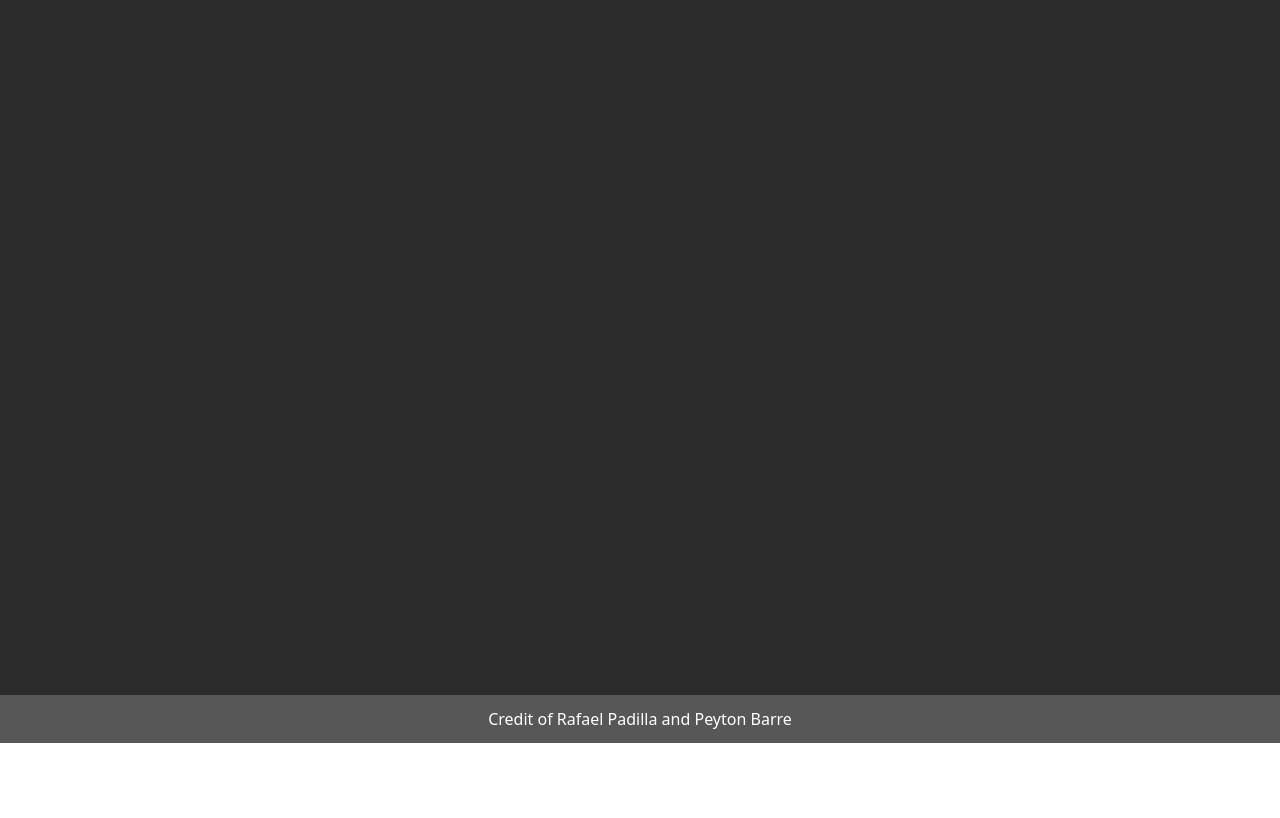
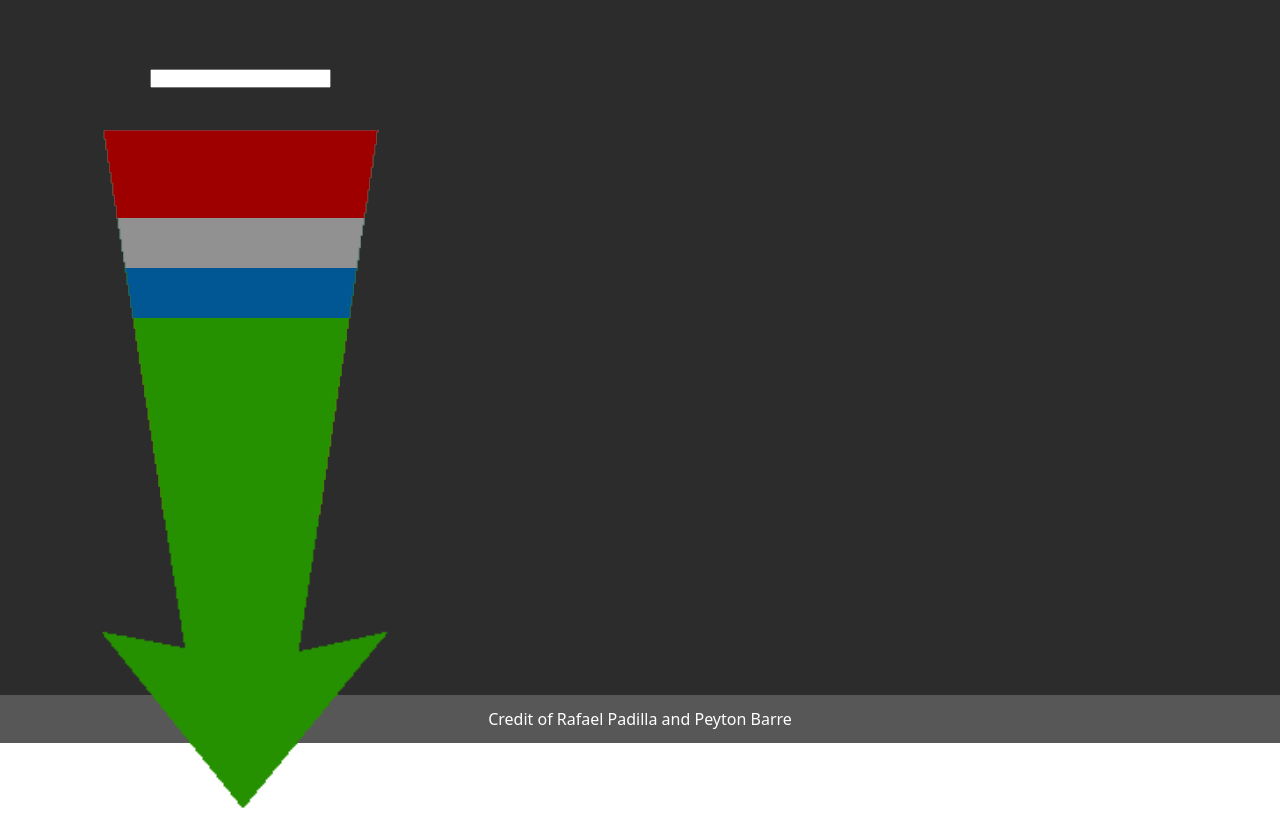
Before and after one commit to crispynoodlesoup/pb_drilling_solutions, a website: page index.html in a window 1280 px wide. Shown: the part 57-875 px from the top of the page. Before the commit the page ends 800 px from the top, so only its background shows below. Drawn offline with Linux system fonts and the light colour scheme.

Commit message:
indextime!

```diff
--- a/index.html
+++ b/index.html
@@ -14,14 +14,23 @@
 
 <body>
     <nav>
-        <h2>PB Solutions</h2>
+        <h2><a href="./index.html">PB Solutions</a></h2>
         <ul>
             <li><a href="./about.html">About</a></li>
             <li><a href="./tools.html">Tools</a></li>
         </ul>
     </nav>
     <main>
-
+        <form class="Depth" onsubmit="calculateGraph()">
+            <input type="text"/>
+        </form>
+        <div class="charts">
+            <img src="./public/arrow1.png" alt="Drill Arrow" class="arrow1"/>
+            <img src="./public/arrow2.png" alt="Drill Arrow" class="arrow2"/>
+            <img src="./public/arrow3.png" alt="Drill Arrow" class="arrow3"/>
+            <img src="./public/arrow4.png" alt="Drill Arrow" class="arrow4"/>
+            <img src="./public/arrow5.png" alt="Drill Arrow" class="arrow5"/>
+        </div>
     </main>
     <footer>
         <p>Credit of Rafael Padilla and Peyton Barre</p>
--- a/package.json
+++ b/package.json
@@ -18,5 +18,8 @@
   "homepage": "https://github.com/crispynoodlesoup/pb_drilling_solutions#readme",
   "dependencies": {
     "express": "^4.18.2"
+  },
+  "devDependencies": {
+    "gh-pages": "^4.0.0"
   }
 }
--- a/style/style.css
+++ b/style/style.css
@@ -206,3 +206,42 @@ caption {
     flex-direction: column;
     margin-right: 15px;
 }
+
+.charts{
+    margin-left: 90px;
+    margin-top: 30px;
+}
+.arrow1{
+    height: 700px;
+    position: absolute;
+    z-index: 3;
+    clip: rect(0, 300px, 100px, 0)
+}
+.arrow2{
+    height: 700px;
+    position: absolute;
+    z-index: 2;
+    clip: rect(0, 300px, 150px, 0)
+}
+.arrow3{
+    height: 700px;
+    position: absolute;
+    z-index: 1;
+    clip: rect(0, 300px, 200px, 0)
+}
+.arrow4{
+    height: 700px;
+    position: absolute;
+    z-index: 0;
+    clip: rect(0, 300px, 400px, 0)
+}
+.arrow5{
+    height: 700px;
+    position: absolute;
+    z-index: 0;
+    clip: rect(0, 700px, 700px, 0)
+}
+.Depth{
+    margin-left: 150px;
+    margin-top: 75px;
+}
```
Also changed, not shown: about.html (+1 -1 lines), tools.html (+1 -1 lines), public/arrow.png (added), public/arrow1.png (added), public/arrow2.png (added), public/arrow3.png (added), public/arrow4.png (added), public/arrow5.png (added), 1 other file.
